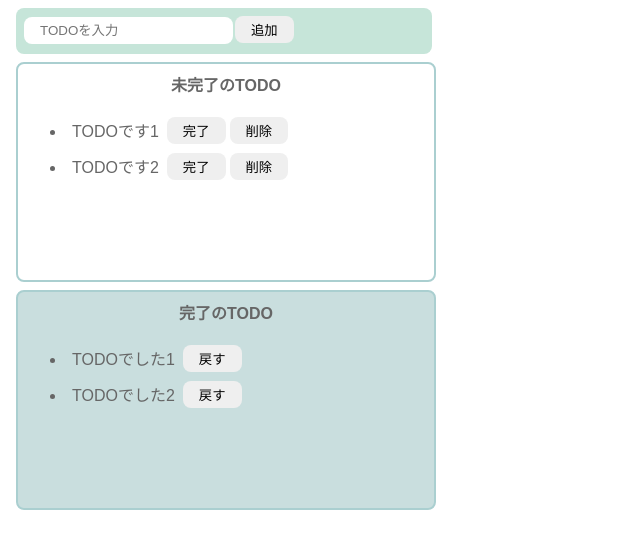
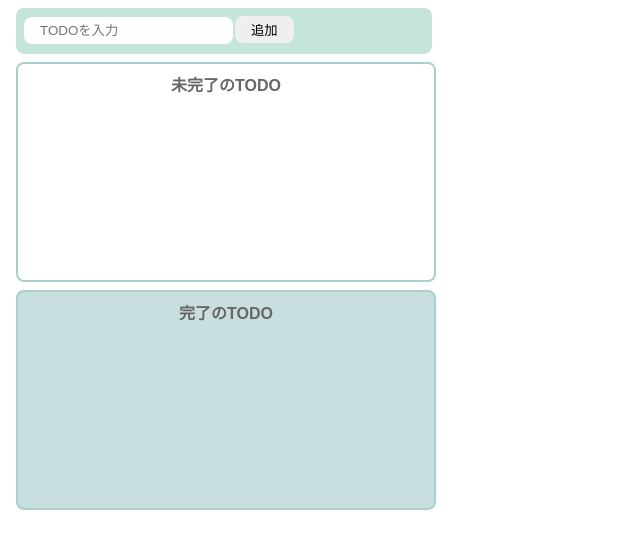
Before and after one commit to kotaroikeda-apl-dev/todo-app, a React (Vite) app in the folder frontend/: page / in a window 1280 px wide. Shown: the top 548 px of the page, without its empty margins (0-640 px from the left). Built offline with nearby package versions, Linux system fonts and the light colour scheme.

Commit message:
stateの初期値を削除

```diff
--- a/frontend/src/Todo.jsx
+++ b/frontend/src/Todo.jsx
@@ -3,8 +3,8 @@ import "./styles.css";
 
 export const Todo = () => {
   const [todoText,setTodoText] = useState("");
-  const [incompleteTodos,setIncompleteTodos] = useState(["TODOです1","TODOです2"]);
-  const [completeTodos,setCompleteTodos] = useState(["TODOでした1","TODOでした2"]);
+  const [incompleteTodos,setIncompleteTodos] = useState([]);
+  const [completeTodos,setCompleteTodos] = useState([]);
 
   const onChangeTodoText = (event) => setTodoText(event.target.value);
 
```
